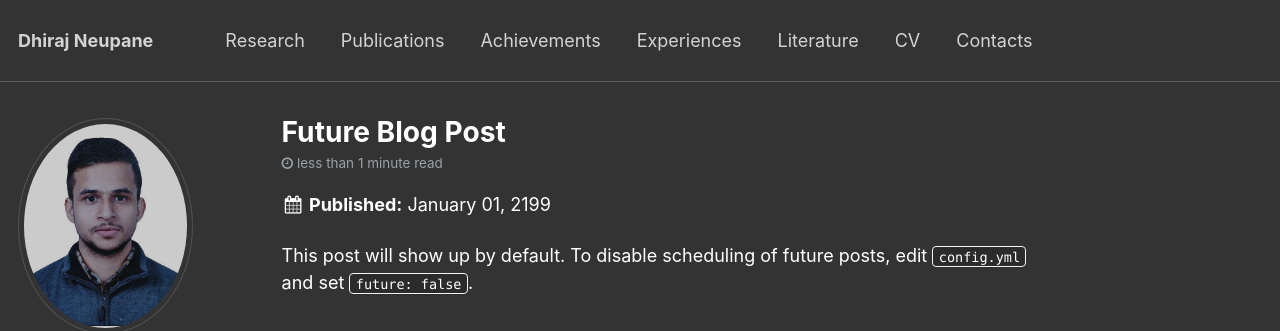
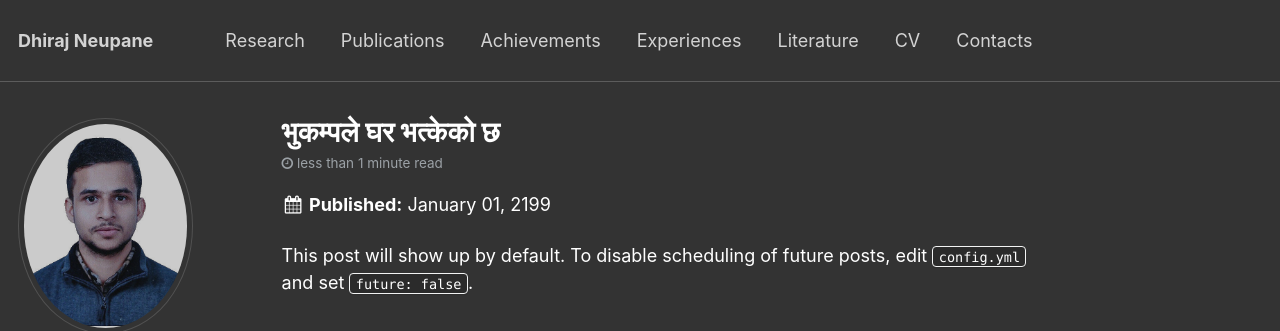
Before and after one commit to dhirajneupane/academicPortfolio, a Jekyll site: the page built from _posts/2022-01-07-poem-2.md, in a window 1280 px wide and 900 px high. Shown: the top 331 px of the window. Built offline with Jekyll 4.4.1, drawn with Linux system fonts in a browser that asks for light colours; some web fonts are replaced.

Commit message:
Update and rename 2199-01-01-future-post.md to 2022-01-07-poem-2.md

```diff
--- a/_posts/2199-01-01-future-post.md
+++ b/_posts/2022-01-07-poem-2.md
@@ -1,7 +1,7 @@
 ---
-title: 'Future Blog Post'
+title: 'भुकम्पले घर भत्केको छ'
 date: 2199-01-01
-permalink: /posts/2012/08/blog-post-4/
+permalink: /posts/2012/08/poem-2/
 tags:
   - cool posts
   - category1
```
